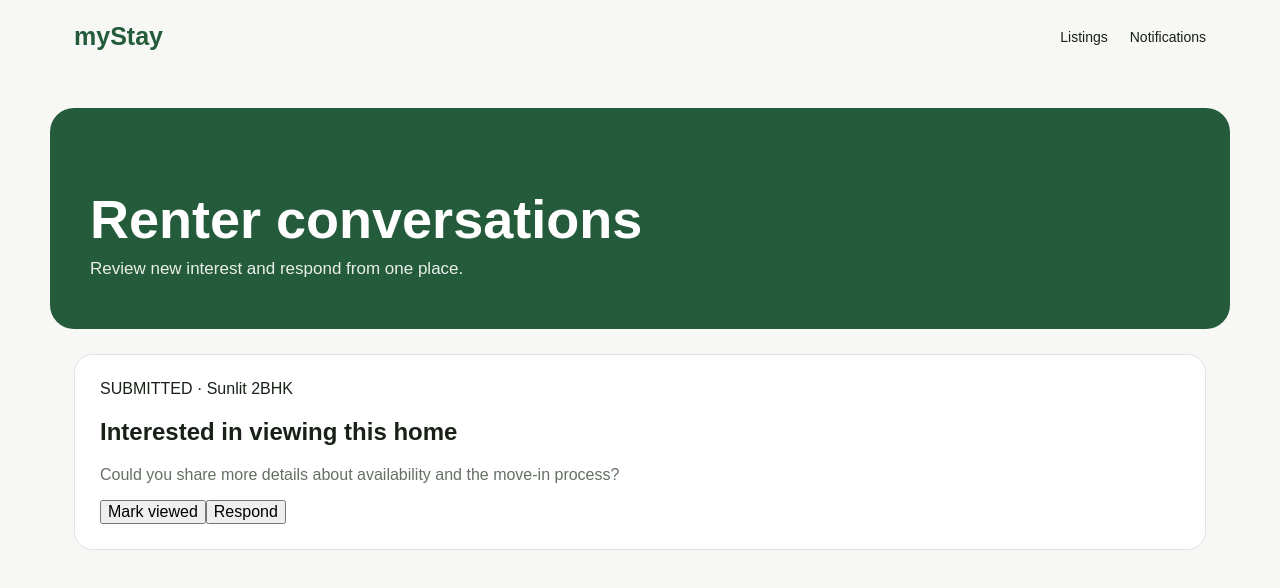
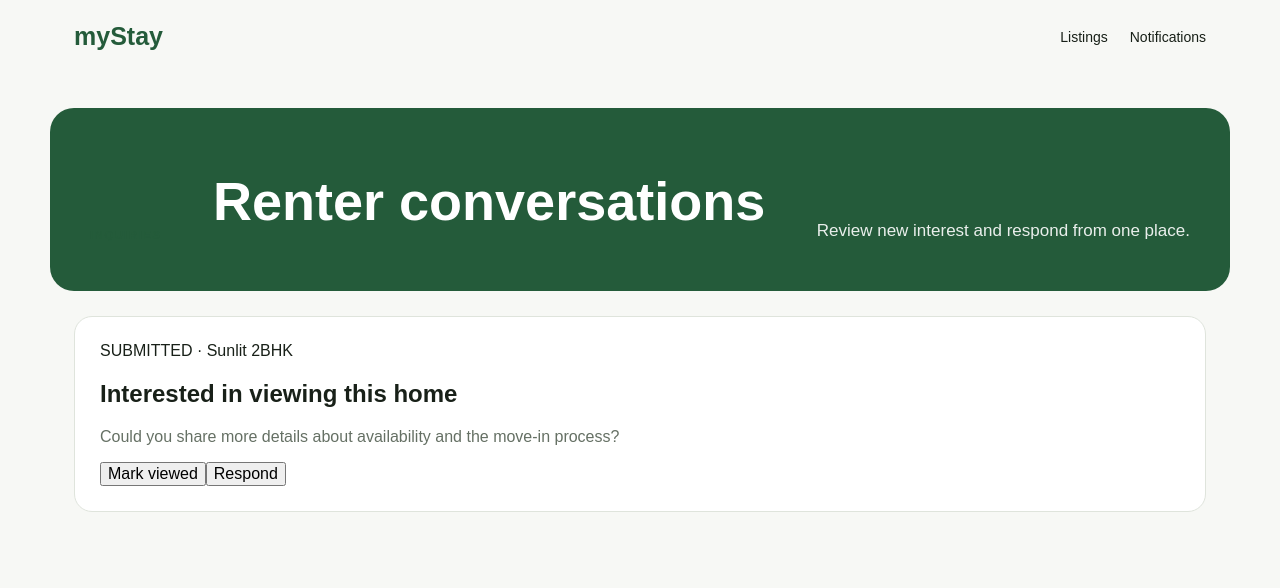
Before and after one commit to Ganeshkatam/mystays, a Next.js app in the folder apps/web/: page /provider/inquiries in a window 1280 px wide. Shown: the top 588 px of the page. Built offline with nearby package versions, Linux system fonts and the light colour scheme.

Commit message:
feat(web): enhance provider workspace styling

```diff
--- a/apps/web/app/provider/provider.css
+++ b/apps/web/app/provider/provider.css
@@ -69,3 +69,5 @@
     grid-template-columns: 1fr;
   }
 }
+
+.statsGrid,.workspace{max-width:1180px;margin:0 auto 25px;padding:0 24px}.statsGrid{display:grid;grid-template-columns:repeat(4,1fr);gap:12px}.statCard{background:#fff;border:1px solid var(--line);border-radius:17px;padding:20px}.statCard strong{display:block;font-size:30px;letter-spacing:-1px}.statCard span{color:var(--muted);font-size:12px}.providerHero{display:flex;justify-content:space-between;align-items:end;gap:30px}.providerHeroAction{background:#fff;color:var(--brand);padding:13px 17px;border-radius:11px;font-weight:700;white-space:nowrap}.workspace{margin-top:45px}.workspaceHeading{display:flex;justify-content:space-between;align-items:end;margin-bottom:18px}.workspaceHeading h2{font-size:32px;margin:8px 0}.workspaceHint{font-size:12px;color:var(--muted)}.dashCard{min-height:230px}.dashNumber{font-size:11px;color:var(--muted)}@media(max-width:760px){.statsGrid{grid-template-columns:1fr 1fr}.providerHero{display:block}.providerHeroAction{display:inline-block;margin-top:22px}.workspaceHeading{display:block}}@media(max-width:480px){.statsGrid{grid-template-columns:1fr 1fr}.statCard{padding:15px}}
```
